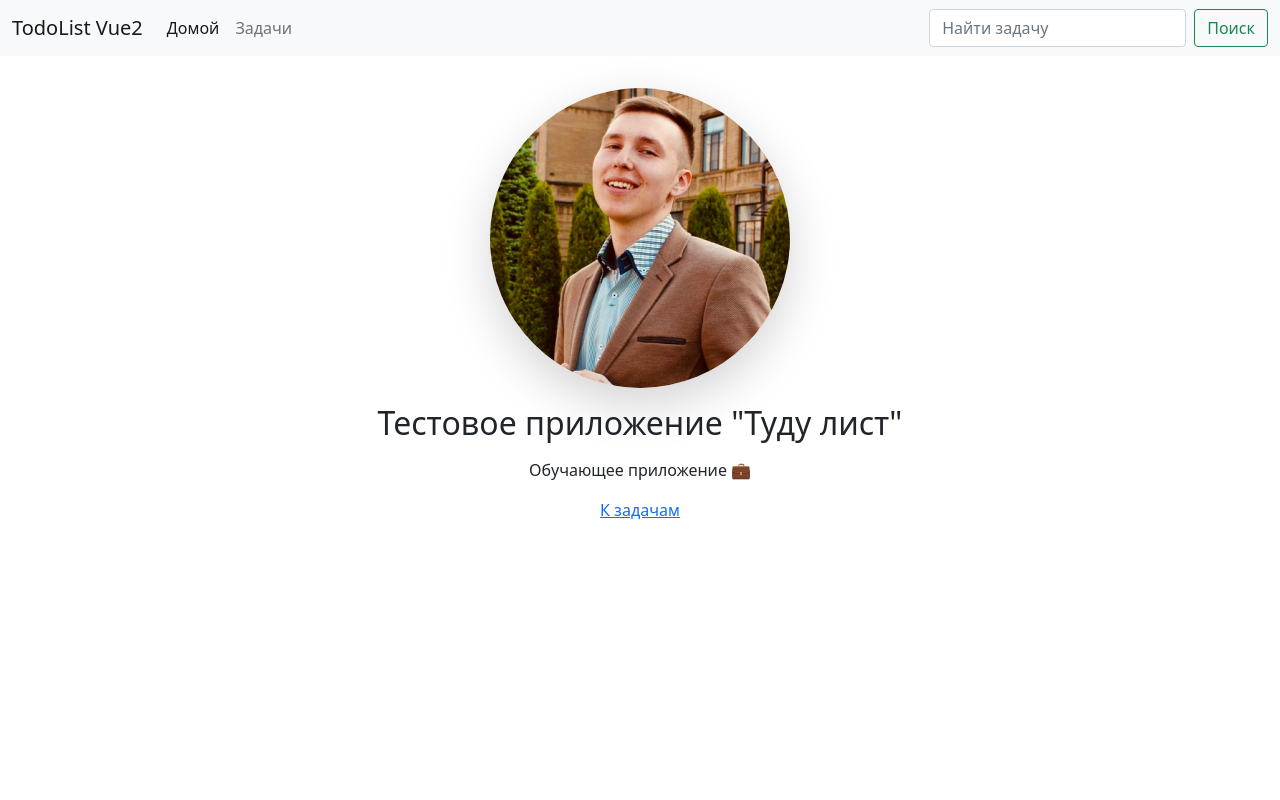
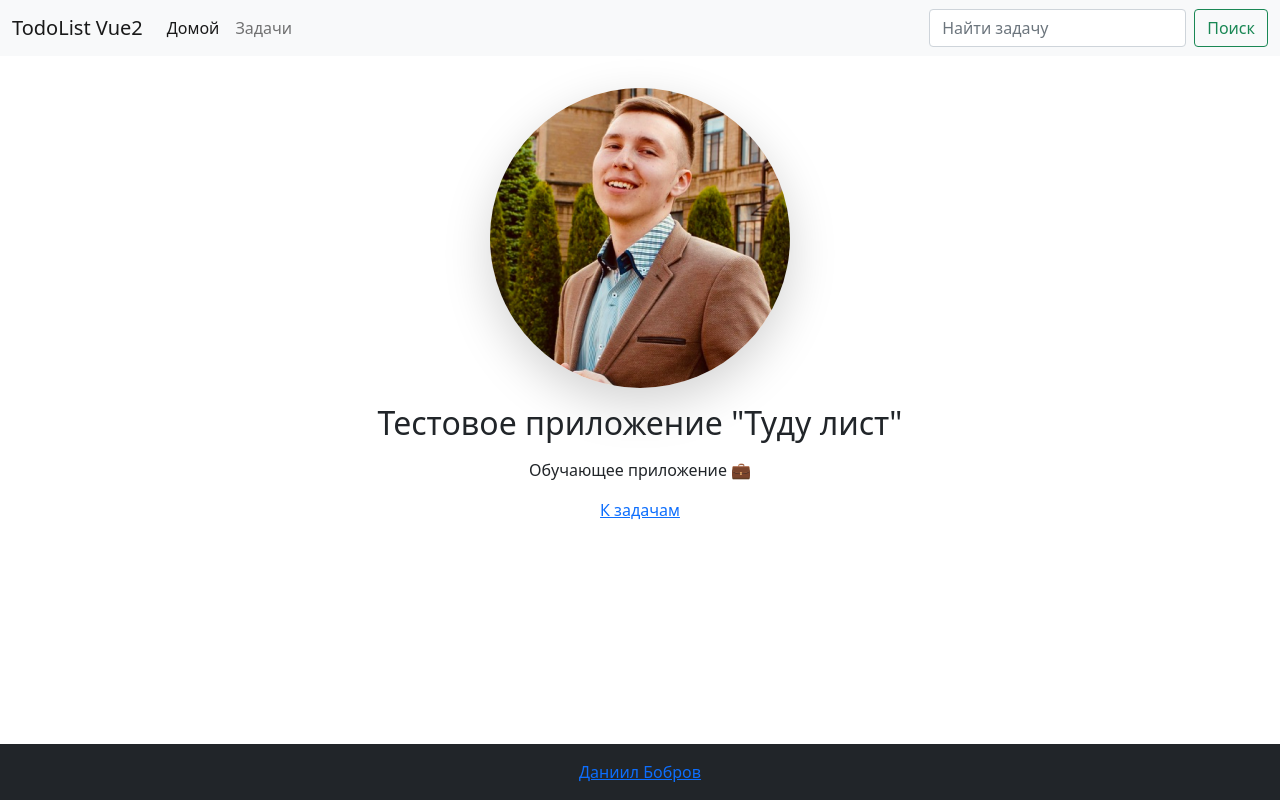
Before and after one commit to bobrov-site/todolistvue, a Vue app: page / in a window 1280 px wide. Built offline with nearby package versions, Linux system fonts and the light colour scheme.

Commit message:
created layout for home todolist

```diff
--- a/public/index.html
+++ b/public/index.html
@@ -1,5 +1,5 @@
 <!DOCTYPE html>
-<html lang="">
+<html class="h-100" lang="">
   <head>
     <meta charset="utf-8">
     <meta http-equiv="X-UA-Compatible" content="IE=edge">
@@ -7,7 +7,7 @@
     <link rel="icon" href="<%= BASE_URL %>favicon.ico">
     <title><%= htmlWebpackPlugin.options.title %></title>
   </head>
-  <body>
+  <body class="h-100">
     <noscript>
       <strong>We're sorry but <%= htmlWebpackPlugin.options.title %> doesn't work properly without JavaScript enabled. Please enable it to continue.</strong>
     </noscript>
--- a/src/App.vue
+++ b/src/App.vue
@@ -1,5 +1,5 @@
 <template>
-  <div id="app">
+  <div id="app" class="h-100">
 <!--    <nav>-->
 <!--      <router-link to="/">Home</router-link> |-->
 <!--      <router-link to="/about">About</router-link>-->
--- a/src/components/UI/FooterBootstrap.vue
+++ b/src/components/UI/FooterBootstrap.vue
@@ -1,15 +1,23 @@
 <template>
 <footer class="footer mt-auto py-3 bg-dark">
-
+<ContainerBootstrap>
+  <div class="row">
+    <div class="col-12 text-center">
+      <a href="https://taplink.cc/bobrov_site">Даниил Бобров</a>
+    </div>
+  </div>
+</ContainerBootstrap>
 </footer>
 </template>
 
 <script>
+import ContainerBootstrap from "@/components/UI/ContainerBootstrap";
 export default {
-  name: "FooterBootstrap"
+  name: "FooterBootstrap",
+  components: {ContainerBootstrap}
 }
 </script>
 
-<style scoped>
+<style scoped lang="scss">
 
 </style>
--- a/src/views/HomeView.vue
+++ b/src/views/HomeView.vue
@@ -1,5 +1,5 @@
 <template>
-  <div class="home">
+  <div class="home d-flex flex-column h-100 justify-content-around">
     <NavbarBootstrap/>
     <ContainerBootstrap>
       <div class="row justify-content-center">
@@ -15,6 +15,7 @@
         </div>
       </div>
     </ContainerBootstrap>
+    <FooterBootstrap/>
   </div>
 </template>
 
@@ -22,9 +23,10 @@
 
 import ContainerBootstrap from "@/components/UI/ContainerBootstrap";
 import NavbarBootstrap from "@/components/UI/NavbarBootstrap";
+import FooterBootstrap from "@/components/UI/FooterBootstrap";
 export default {
   name: 'HomeView',
-  components: {NavbarBootstrap, ContainerBootstrap}
+  components: {FooterBootstrap, NavbarBootstrap, ContainerBootstrap}
 }
 </script>
 <style scoped lang="scss">
```
